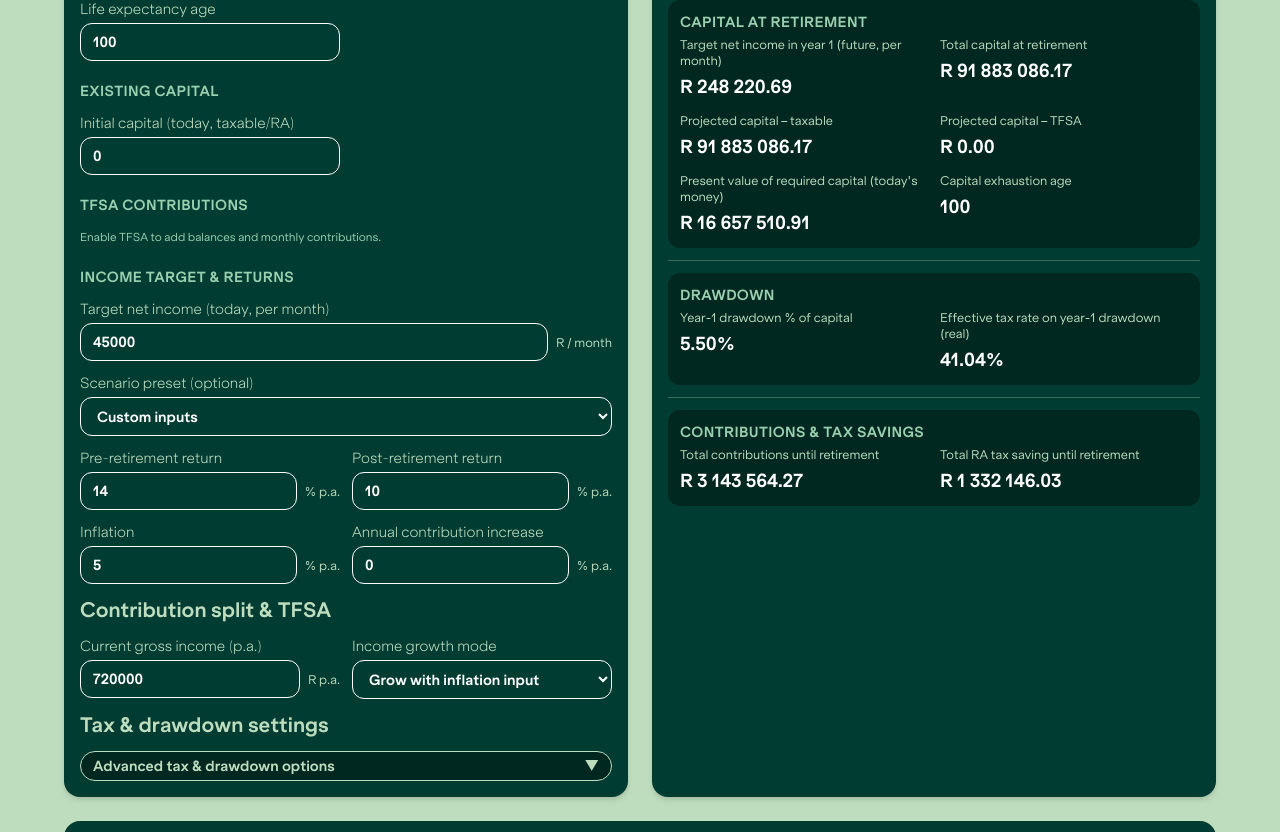
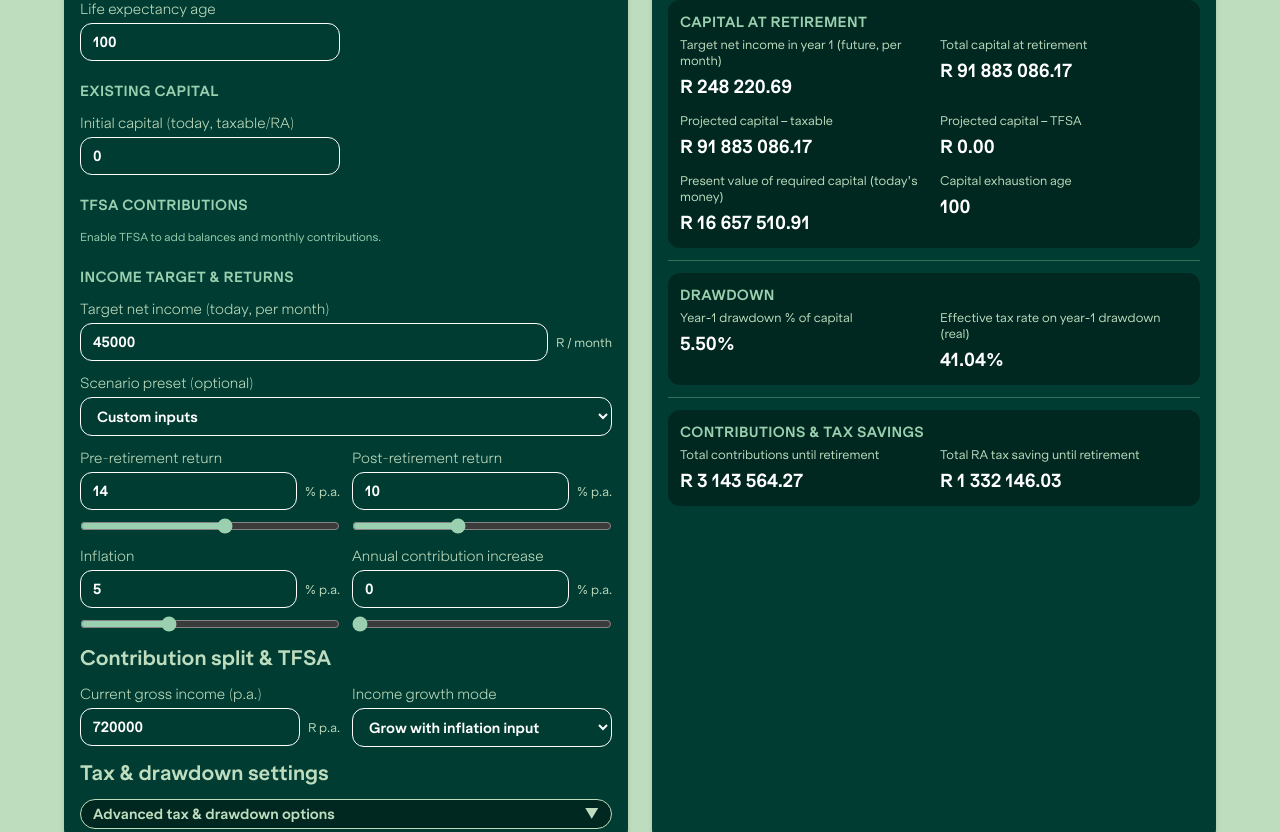
Before and after one commit to keenon-stack/RevoCALC, a React (Create React App) app: page / in a window 1280 px wide. Shown: the part 352-1184 px from the top of the page. Built offline with nearby package versions, Linux system fonts and the light colour scheme.

Commit message:
Add sliders for key rate inputs

```diff
--- a/src/RetirementCalculator.jsx
+++ b/src/RetirementCalculator.jsx
@@ -1445,6 +1445,16 @@ const RetirementCalculator = () => {
                     % p.a.
                   </span>
                 </div>
+                <input
+                  type="range"
+                  min={0}
+                  max={25}
+                  step={0.1}
+                  value={preReturn}
+                  onChange={handlers.number("preReturn")}
+                  className="mt-1 w-full accent-[#9ad0b0]"
+                  aria-label="Pre-retirement return slider"
+                />
                 {errors.preReturn && (
                   <p className="text-[11px] text-[#ffb3b3]">
                     {errors.preReturn}
@@ -1472,6 +1482,16 @@ const RetirementCalculator = () => {
                     % p.a.
                   </span>
                 </div>
+                <input
+                  type="range"
+                  min={0}
+                  max={25}
+                  step={0.1}
+                  value={postReturn}
+                  onChange={handlers.number("postReturn")}
+                  className="mt-1 w-full accent-[#9ad0b0]"
+                  aria-label="Post-retirement return slider"
+                />
                 {errors.postReturn && (
                   <p className="text-[11px] text-[#ffb3b3]">
                     {errors.postReturn}
@@ -1497,6 +1517,16 @@ const RetirementCalculator = () => {
                     % p.a.
                   </span>
                 </div>
+                <input
+                  type="range"
+                  min={0}
+                  max={15}
+                  step={0.1}
+                  value={inflation}
+                  onChange={handlers.number("inflation")}
+                  className="mt-1 w-full accent-[#9ad0b0]"
+                  aria-label="Inflation slider"
+                />
                 {errors.inflation && (
                   <p className="text-[11px] text-[#ffb3b3]">
                     {errors.inflation}
@@ -1524,6 +1554,16 @@ const RetirementCalculator = () => {
                     % p.a.
                   </span>
                 </div>
+                <input
+                  type="range"
+                  min={0}
+                  max={20}
+                  step={0.1}
+                  value={annualIncrease}
+                  onChange={handlers.number("annualIncrease")}
+                  className="mt-1 w-full accent-[#9ad0b0]"
+                  aria-label="Annual contribution increase slider"
+                />
                 {errors.annualIncrease && (
                   <p className="text-[11px] text-[#ffb3b3]">
                     {errors.annualIncrease}
@@ -1603,6 +1643,16 @@ const RetirementCalculator = () => {
                       % p.a.
                     </span>
                   </div>
+                  <input
+                    type="range"
+                    min={0}
+                    max={20}
+                    step={0.1}
+                    value={incomeGrowthRate}
+                    onChange={handlers.number("incomeGrowthRate")}
+                    className="mt-1 w-full accent-[#9ad0b0]"
+                    aria-label="Stipulated income growth slider"
+                  />
                   {errors.incomeGrowthRate && (
                     <p className="text-[11px] text-[#ffb3b3]">
                       {errors.incomeGrowthRate}
@@ -1667,6 +1717,16 @@ const RetirementCalculator = () => {
                         %
                       </span>
                     </div>
+                    <input
+                      type="range"
+                      min={0}
+                      max={60}
+                      step={0.1}
+                      value={flatTaxRate}
+                      onChange={handlers.number("flatTaxRate")}
+                      className="mt-1 w-full accent-[#9ad0b0]"
+                      aria-label="Flat tax rate slider"
+                    />
                     {errors.flatTaxRate && (
                       <p className="text-[11px] text-[#ffb3b3]">
                         {errors.flatTaxRate}
```
